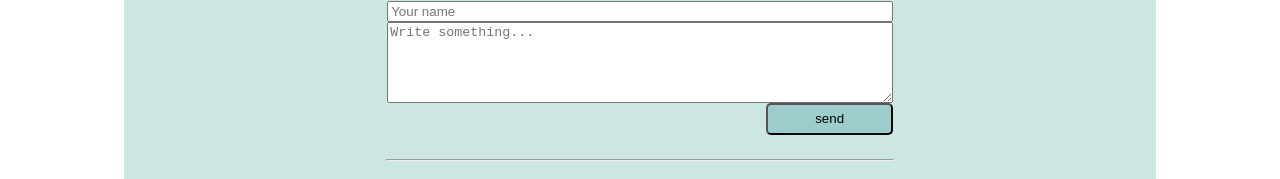
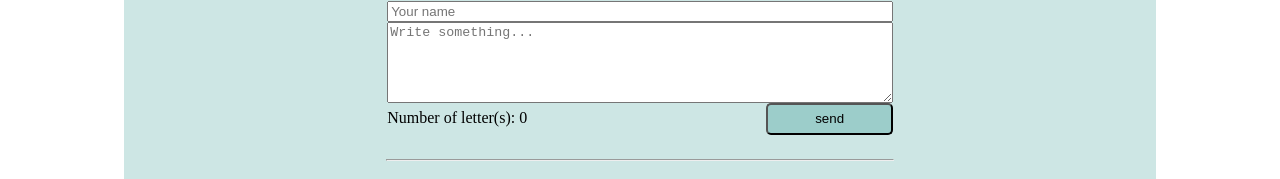
Before and after one commit to BenoitRobin/switter, a Svelte app: page / in a window 1280 px wide. Shown: the part 193-372 px from the top of the page. Built offline with nearby package versions, Linux system fonts and the light colour scheme; the HTML template or start-up script is replaced by a standard one.

Commit message:
add dynamic variables and class for message too long

```diff
--- a/src/components/block.svelte
+++ b/src/components/block.svelte
@@ -7,16 +7,18 @@
 
     let author ='';
     let message = '';
+    let maxLength = 24;
+    $: nbCaracters = message.length;
+    $: disabled = message.length > maxLength ? true : false;
 
     function savedMessage() {
         const newMessage = {
             id: Date.now(),
             text: message,
-            author: author,
+            author: author || 'anonymous',
             date: new Date(),
         }
 
-        console.log('nouveau message : ', newMessage);
         dispatch('message', newMessage)
 
         message = '';
@@ -38,29 +40,43 @@
         display: flex;
         flex-direction: column;
         justify-content: center;
-
-
 	}
 
-    .btn {
+    .validation {
+        display: flex;
+        justify-content: space-between;
+        align-items: baseline;
+
+        &-btn {
+            width: 25%;
+            padding: .5em 0;
+            border-radius: 5px;
+            background-color:  rgb(156,205,202);
+        }
+
+        &-btn:hover {
+            background-color: #ff3e00;
+            color: #fff;
+        }
+    }
+
+    .alert {
+        color: orangered;
+        font-weight: bold;
+    }
+
+    .btnAlert {
+        color: white;
         width: 25%;
-        align-self: flex-end;
         padding: .5em 0;
         border-radius: 5px;
-        background-color:  rgb(156,205,202);
-    }
-
-    .btn:hover {
-        background-color: #ff3e00;
-        color: #fff;
+        background-color: gray;
     }
 	@media (min-width: 640px) {
 		main {
 			max-width: none;
 		}
 	}
-
-
     hr {
         width: 50%;
     }
@@ -72,7 +88,16 @@
 <main class="main">
     <input type="text" bind:value={author} placeholder='Your name'>
     <textarea cols="50" rows="5" bind:value={message} placeholder="Write something..."></textarea>
-    <button on:click={savedMessage} class="btn">send</button>
+    <div class="validation">
+        <div >
+            Number of letter(s): <span class:alert={nbCaracters > maxLength}>{nbCaracters}</span>
+            {#if disabled}
+                <span class="alert">message too long ...</span>
+            {/if}
+        </div>
+        <button on:click={savedMessage} {disabled} class={disabled ? 'btnAlert' : 'validation-btn' }>send</button>
+
+    </div>
 </main>
 
 
```
Also changed, not shown: src/components/listMessages.svelte (line endings or trailing spaces).
